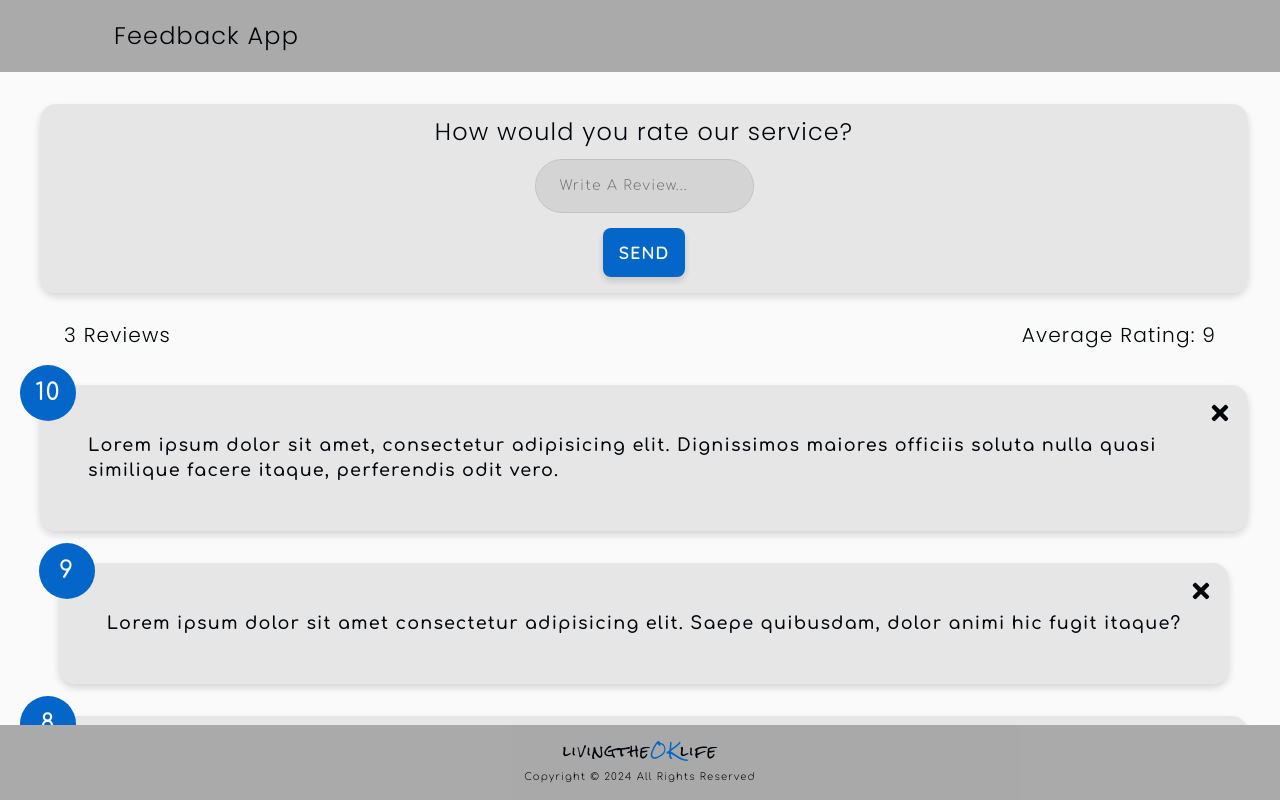
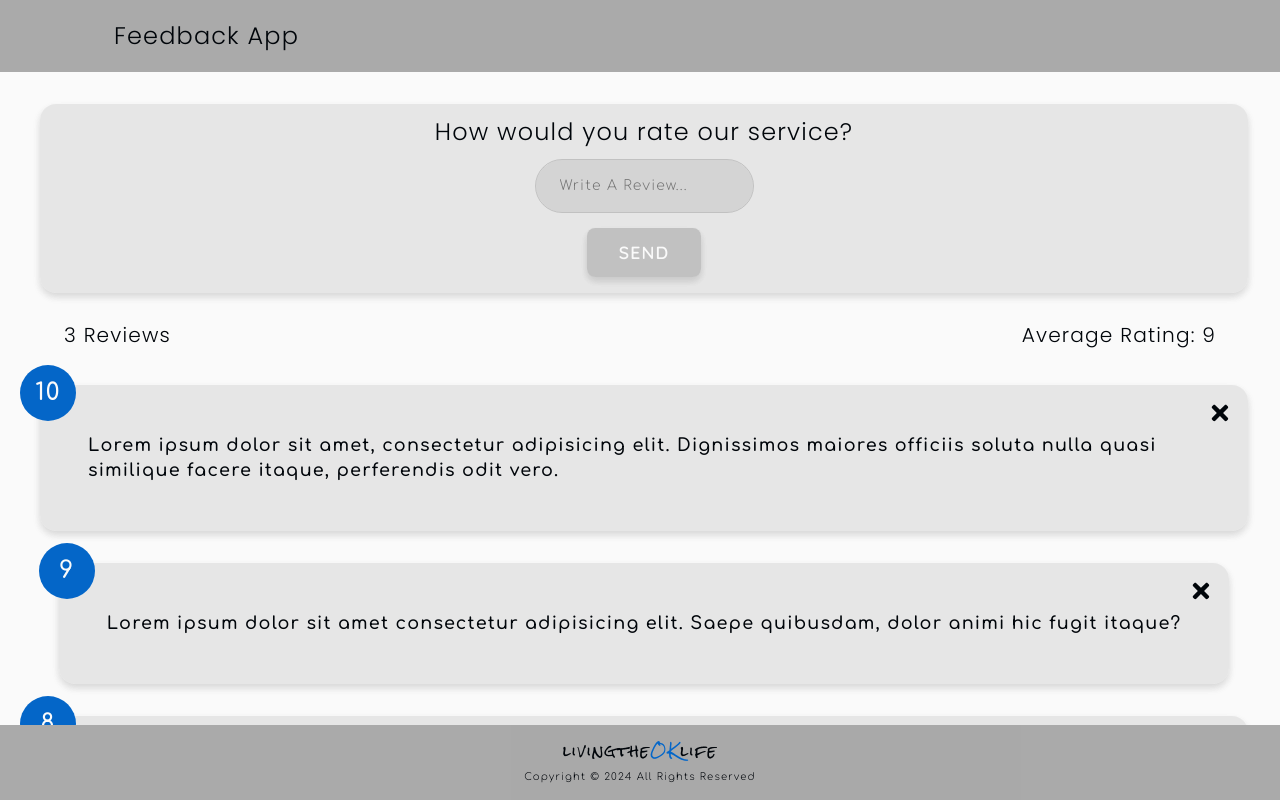
Before and after one commit to livingtheOKlife/feedback-app-v2, a React (Create React App) app: page / in a window 1280 px wide. Built offline with nearby package versions, Linux system fonts and the light colour scheme.

Commit message:
adds functionallity to the form

```diff
--- a/src/components/FeedbackForm.jsx
+++ b/src/components/FeedbackForm.jsx
@@ -1,10 +1,39 @@
 import { useState } from 'react'
+
+import Button from './shared/Button'
+
+import { FaTimes } from 'react-icons/fa'
 
 function FeedbackForm () {
 
   const [text, setText] = useState('')
+  const [btnDisabled, setBtnDisabled] = useState(true)
+  const [alert, setAlert] = useState('')
 
-  const onChange = (e) => setText(e.target.value)
+  const onChange = (e) => {
+
+    if (text === '') {
+
+      setBtnDisabled(true)
+      setAlert(null)
+
+    } else if (text !== '' && text.trim().length <= 10) {
+
+      setBtnDisabled(true)
+      setAlert('Review must be 10 characters or more')
+
+    } else {
+
+      setBtnDisabled(false)
+      setAlert(null)
+
+    }
+
+    setText(e.target.value)
+
+  }
+
+  const onClick = () => {}
 
   return (
 
@@ -16,7 +45,16 @@ function FeedbackForm () {
 
       <input type="text" id='text' value={text} placeholder='Write a review...' onChange={onChange} />
 
-      <button type='submit' className="btn btn-main">Send</button>
+      {
+        alert && <p className="xs">
+                    <div className="bg">
+                      <FaTimes />
+                    </div>
+                    {alert}
+                  </p>
+      }
+
+      <Button type='submit' className='main' disabled={btnDisabled} onClick={onClick}>Send</Button>
 
     </form>
 
--- /dev/null
+++ b/src/components/shared/Button.jsx
@@ -0,0 +1,28 @@
+import PropTypes from 'prop-types'
+
+function Button ({ type, className, disabled, onClick, children }) {
+
+  return (
+
+    <button type={type} className={`btn btn-${className}`} onClick={onClick} disabled={disabled}>
+
+      {children}
+
+    </button>
+
+  )
+
+}
+
+Button.propTypes = {
+
+
+  type: PropTypes.string.isRequired,
+  className: PropTypes.string.isRequired,
+  diasbled: PropTypes.bool.isRequired,
+  onClick: PropTypes.func.isRequired,
+  children: PropTypes.node.isRequired
+
+}
+
+export default Button
--- a/src/index.css
+++ b/src/index.css
@@ -738,13 +738,36 @@ input:focus {
   padding: 16px 24px;
   border-radius: 32px;
 }
+#main-container form p {
+  display: flex;
+  align-items: center;
+  gap: 6px;
+  font-weight: 600;
+  color: hsl(0, 64%, 48%);
+}
+#main-container form p .bg {
+  display: flex;
+  justify-content: center;
+  align-items: center;
+  padding: 4px;
+  border-radius: 50%;
+  background-color: #de6868;
+}
+#main-container form p .bg * {
+  color: #861d1d;
+}
 #main-container form .btn {
-  padding: 12px 16px;
+  padding: 12px 32px;
   border-radius: 8px;
   transition: all 0.16s ease-in-out;
 }
 #main-container form .btn:hover {
   scale: 0.96;
+}
+#main-container form .btn:disabled {
+  background-color: rgba(0, 0, 0, 0.16);
+  box-shadow: rgba(0, 0, 0, 0.08) 0px 4px 8px, rgba(0, 0, 0, 0.08) 0px 4px 8px;
+  scale: 1;
 }
 @media (prefers-color-scheme: dark) {
   #main-container form {
```
